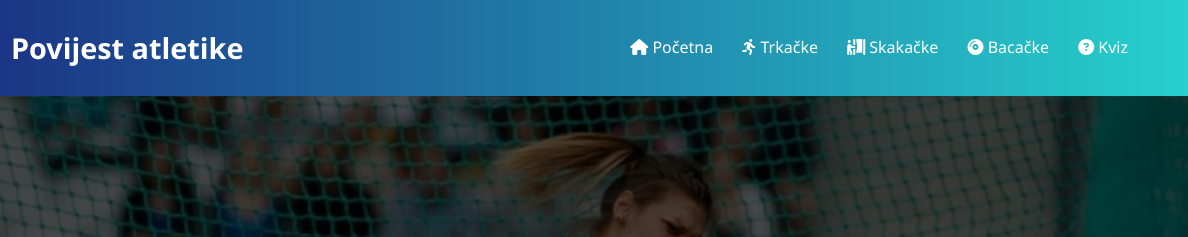
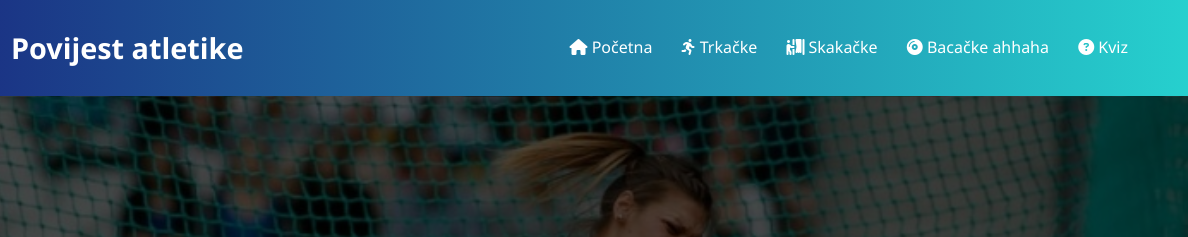
Before and after one commit to Lubenjak/povijest-atletike, a plain HTML site: page bacacke.html in a window 1280 px wide. Shown: the top 237 px of the page, 92-1280 px from the left. Drawn offline with Linux system fonts and the light colour scheme.

Commit message:
Update bacacke.html

```diff
--- a/bacacke.html
+++ b/bacacke.html
@@ -25,7 +25,7 @@
               ><i class="fas fa-person-booth"></i> Skakačke</a
             >
             <a href="bacacke.html"
-              ><i class="fas fa-compact-disc"></i> Bacačke</a
+              ><i class="fas fa-compact-disc"></i> Bacačke ahhaha</a
             >
             <a href="kviz.html"><i class="fas fa-question-circle"></i> Kviz</a>
           </nav>
```
